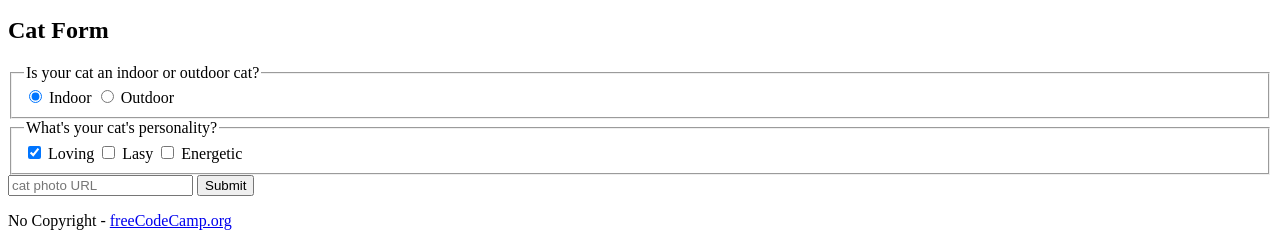
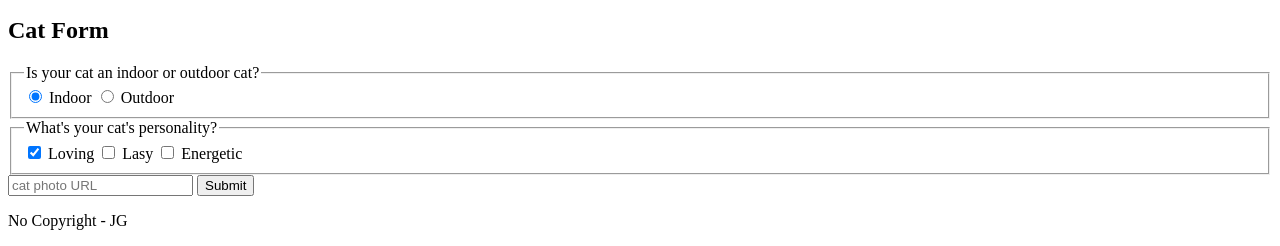
Before and after one commit to JoaniceGaspar/cat_photo_app, a plain HTML site: page index.html in a window 1280 px wide. Shown: the part 1419-1665 px from the top of the page. Drawn offline with Linux system fonts and the light colour scheme.

Commit message:
update index.html file

```diff
--- a/index.html
+++ b/index.html
@@ -73,7 +73,7 @@
     </main>
     <footer>
         <p>
-            No Copyright - <a href="https://www.freecodecamp.org/">freeCodeCamp.org</a>
+            No Copyright - <a>JG</a>
         </p>
     </footer>
 </body>
```
